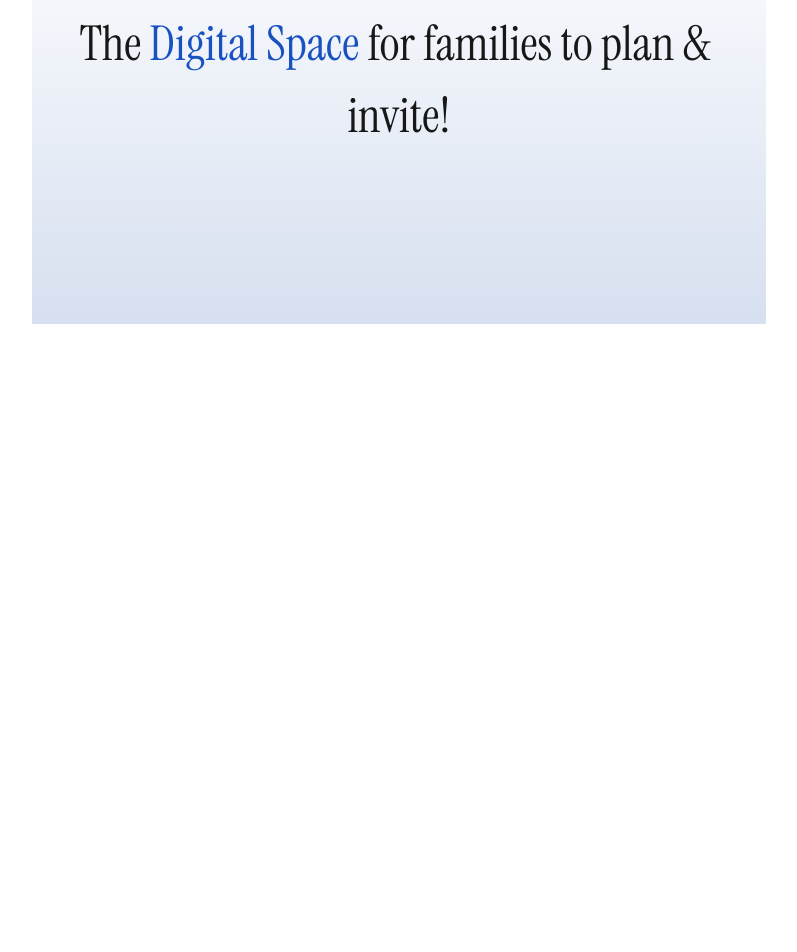
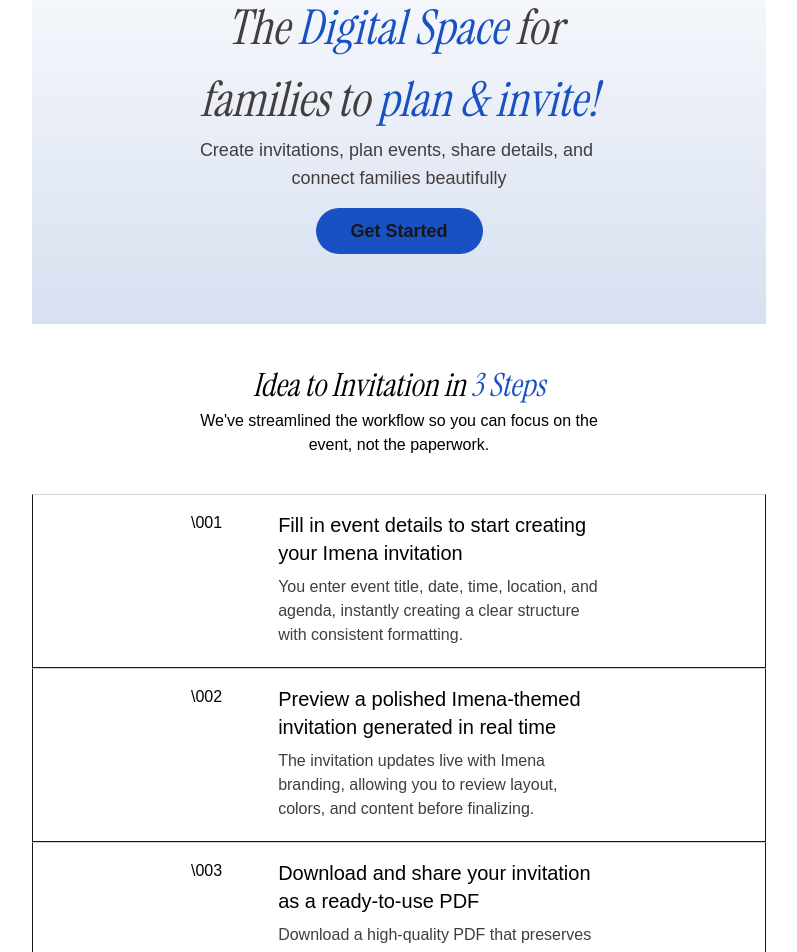
Before and after one commit to IshimweArlene/paper-pop, a Next.js app: page / in a window 1280 px wide. Shown: the part 120-1072 px from the top of the page, without its empty margins (321-1118 px from the left). Built offline with nearby package versions, Linux system fonts and the light colour scheme.

Commit message:
navbar done

```diff
--- a/app/globals.css
+++ b/app/globals.css
@@ -10,6 +10,7 @@
   --color-foreground: var(--foreground);
   --font-sans: var(--font-geist-sans);
   --font-mono: var(--font-geist-mono);
+  --font-instrument-serif: var(--font-instrument-serif);
 }
 
 @media (prefers-color-scheme: dark) {
@@ -24,6 +25,3 @@ body {
   color: var(--foreground);
   font-family: Arial, Helvetica, sans-serif;
 }
-.font-instrument-serif {
-  font-family: var(--font-instrument-serif);
-}
--- a/app/layout.tsx
+++ b/app/layout.tsx
@@ -15,8 +15,6 @@ const instrumentSerif = Instrument_Serif({
   variable: "--font-instrument-serif",
   subsets: ["latin"],
   weight: "400",      // specify the weights you need
-  style: ["normal"],  // (optional) specify styles e.g., "italic"
-  display: "swap",
 });
 
 export const metadata: Metadata = {
--- a/app/page.tsx
+++ b/app/page.tsx
@@ -1,14 +1,74 @@
 import Image from "next/image";
 import Navbar from "./components/Navbar";
+import template1 from "../public/template1.png";
 export default function Home() {
   return (
     <div className="max-w-360 h-645.75 overflow-hidden bg-white ">
       <div className="w-183.5 h-full left-88.25 relative ">
         <div className=" h-111 flex justify-center bg-linear-to-b from-[#FFFFFF] to-[#D7E0F0]">
           <Navbar />
-          <div className="pt-32 text-center whitespace-break-spaces">
-           <p className="font-instrument-serif  text-[48px]">The <span className="text-[#1851C1]">Digital Space</span> for families to <span>plan & invite!</span></p>
+          <div className="pt-28 text-center whitespace-break-spaces w-99.75">
+            <p className="font-instrument-serif italic text-[48px] text-[#433D3D]">The <span className="text-[#1851C1]">Digital Space</span> for families to <span className="text-[#1851C1]">plan & invite!</span></p>
+            <p className="text-lg text-[#433D3D]">Create invitations, plan events, share details, and connect families beautifully</p>
+            <button className="bg-[#1851C1] w-41.75 h-11.5 rounded-[40px] text-lg font-semibold mt-4">Get Started</button>
+          </div>
+        </div>
 
+        <div className="flex flex-col items-center justify-center mt-9.25">
+          <p className="font-instrument-serif italic text-[32px] text-black">Idea to Invitation in <span className="text-[#1851C1]">3 Steps</span></p>
+          <p className="text-[16px] text-black w-104.25 text-center">We've streamlined the workflow so you can focus on the event, not the paperwork.</p>
+          <div className="w-full h-43.5 mt-9.25 flex pt-4 px-39.5 items-start gap-14 border-t-[#DBD3D3] border">
+            <p className="text-black font-normal text-[16px]">\001</p>
+            <div>
+              <p className="font-medium text-xl text-black">Fill in event details to start creating your Imena invitation</p>
+              <p className="text-[16px] mt-2 text-[#433D3D]">You enter event title, date, time, location, and agenda, instantly creating a clear structure with consistent formatting.</p>
+            </div>
+          </div>
+           <div className="w-full h-43.5 flex pt-4 px-39.5 items-start gap-14 border-t-[#DBD3D3] border">
+            <p className="text-black font-normal text-[16px]">\002</p>
+            <div>
+              <p className="font-medium text-xl text-black">Preview a polished Imena-themed invitation generated in real time</p>
+              <p className="text-[16px] mt-2 text-[#433D3D]">The invitation updates live with Imena branding, allowing you to review layout, colors, and content before finalizing.</p>
+            </div>
+          </div>
+          <div className="w-full h-43.5  flex pt-4 px-39.5 items-start gap-14 border-t-[#DBD3D3] border">
+            <p className="text-black font-normal text-[16px]">\003</p>
+            <div>
+              <p className="font-medium text-xl text-black">Download and share your invitation as a ready-to-use PDF</p>
+              <p className="text-[16px] mt-2 text-[#433D3D]">Download a high-quality PDF that preserves design and formatting, ready to share with family members or outsiders.</p>
+            </div>
+          </div>
+
+          <div className="flex flex-col px-29.5 justify-center items-center pt-8.75 mt-4">
+            <p className="font-instrument-serif italic text-[32px] text-black">Our Signature <span className="text-[#1851C1]">Layouts</span></p>
+            <p className="text-[16px] text-center text-black font-normal mt-2">Choose from a variety of Imena-approved templates, each designed to capture the essence of our family heritage.</p>
+            <Image src={template1} alt="template1" className="mt-6 shadow-md w-119 h-149.25"/>
+          </div>
+          <div className="w-183.5 flex flex-col items-center mt-3 px-26.75">
+            <p className="font-instrument-serif italic mt-5 text-[32px] text-black">Why choose <span className="text-[#1851C1]">Imena Pop</span>?</p>
+            <div className="grid grid-rows-2 gap-x-5 mt-3 ">
+              <div className="grid grid-cols-2 gap-3 border-b border-[#DBD3D3]">
+                <div className="flex flex-col items-start gap-2 ">
+                 <p className="text-black text-xl font-medium">Consistent Branding</p>
+                 <p className="text-[16px] text-[#433D3D]">Every invitation strictly adheres to the Imena color palette and typography guidelines.</p>
+                </div>
+                <div className="flex flex-col items-start gap-2 ">
+                  <p className="text-black text-xl font-medium">Fast Generation</p>
+                  <p className="text-[16px] text-[#433D3D]">No more waiting on designers. Generate premium invites in seconds, not days, ready for immediate use.</p>
+                </div>
+              </div>
+              <div className="grid grid-cols-2 gap-3">
+                <div className="flex flex-col items-start gap-2 ">
+                 <p className="text-black text-xl font-medium">Professional look</p>
+                 <p className="text-[16px] text-[#433D3D]">Our layouts are crafted by senior designers to ensure your event feels premium from the first view.</p>
+                </div>
+                <div className="flex flex-col items-start gap-2">
+                  <p className="text-black text-xl font-medium">Share anywhere</p>
+                  <p className="text-[16px] text-[#433D3D]">Optimized files for WhatsApp, Email, or Print. Share your legacy with outsiders and family alike.</p>
+                </div>
+              </div>
+
+            </div>
           </div>
         </div>
       </div>
```
Also changed, not shown: public/template1.png (added).
